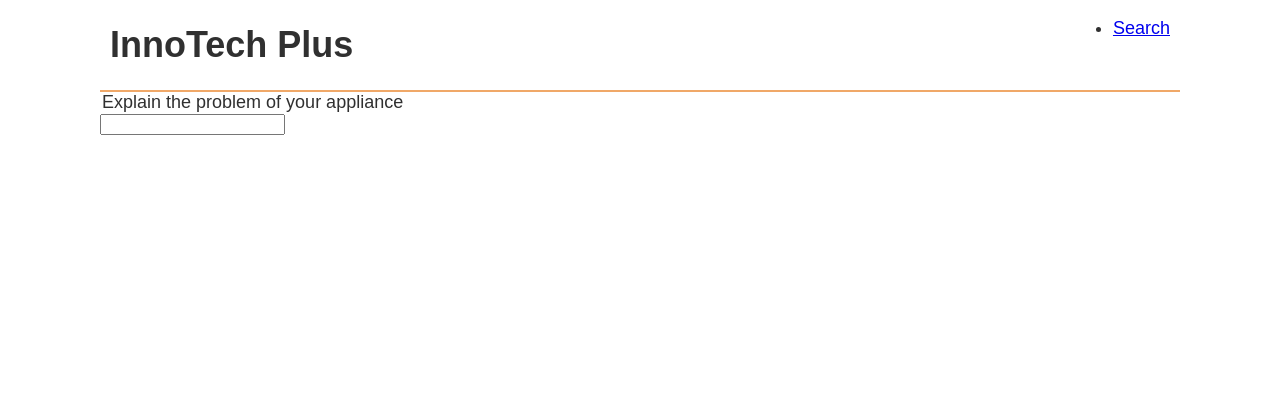
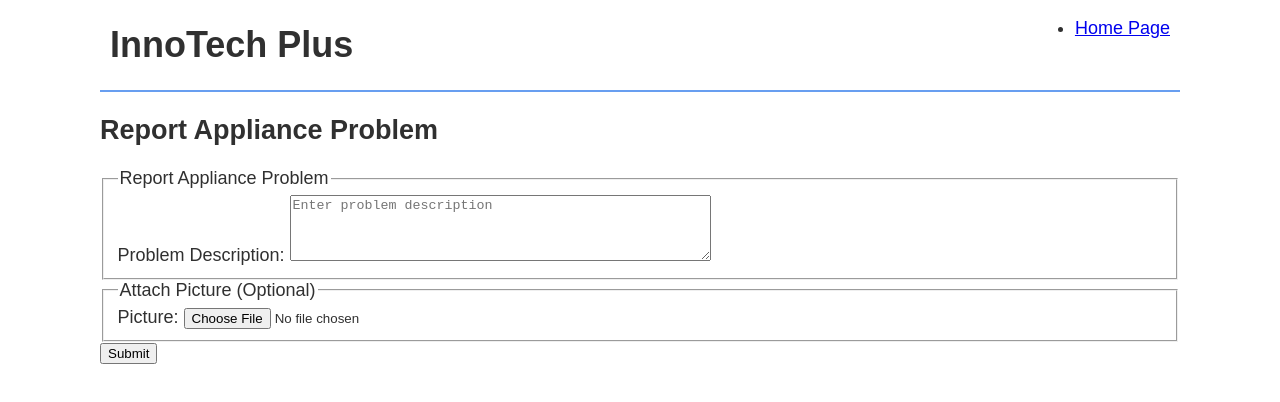
Before and after one commit to abby996/My-New-repository, a website: page src/final-Project/repair.html in a window 1280 px wide. Drawn offline with Linux system fonts and the light colour scheme; files that its build step writes are made by us from their sources.

Commit message:
new added

```diff
--- a/src/final-Project/repair.html
+++ b/src/final-Project/repair.html
@@ -4,27 +4,34 @@
     <meta charset="UTF-8">
     <meta name="viewport" content="width=device-width, initial-scale=1.0">
     <title>InnoTech Plus | Home</title>
-    <link rel="stylesheet" href="css/style.css" />
-    <script> src="JS/main.js ", type="module"</script>
+    <link rel="stylesheet" href="../css/styles.css" />
+    <script src="../jS/main1.js" type="module"></script>
 </head>
 <body>
-<header class="divider" id= "main-header">
-    <h1>InnoTech Plus</h1>
-
+<header class="divider" id="main-header">
+    <h1>InnoTech Plus </h1>
     <nav>
         <ul>
-            <li><a href="#search">Search</a></li>
-
+            <li><a href="index.html">Home Page</a></li>
         </ul>
     </nav>
 </header>
 <main>
-
-<legend>Explain  the problem of your appliance</legend>
-<input type="text"  id="text">
+    <h2>Report Appliance Problem</h2>
+    <form id="reportForm" enctype="multipart/form-data">
+        <fieldset>
+            <legend>Report Appliance Problem</legend>
+            <label for="problemDescription">Problem Description:</label>
+            <textarea id="problemDescription" name="problemDescription" rows="4" cols="50" placeholder="Enter problem description" required></textarea>
+        </fieldset>
+        <fieldset>
+            <legend>Attach Picture (Optional)</legend>
+            <label for="picture">Picture:</label>
+            <input type="file" id="picture" name="picture" accept="image/*">
+        </fieldset>
+        <button type="submit">Submit</button>
+    </form>
 
 </main>
-
 </body>
-
 </html>
```
